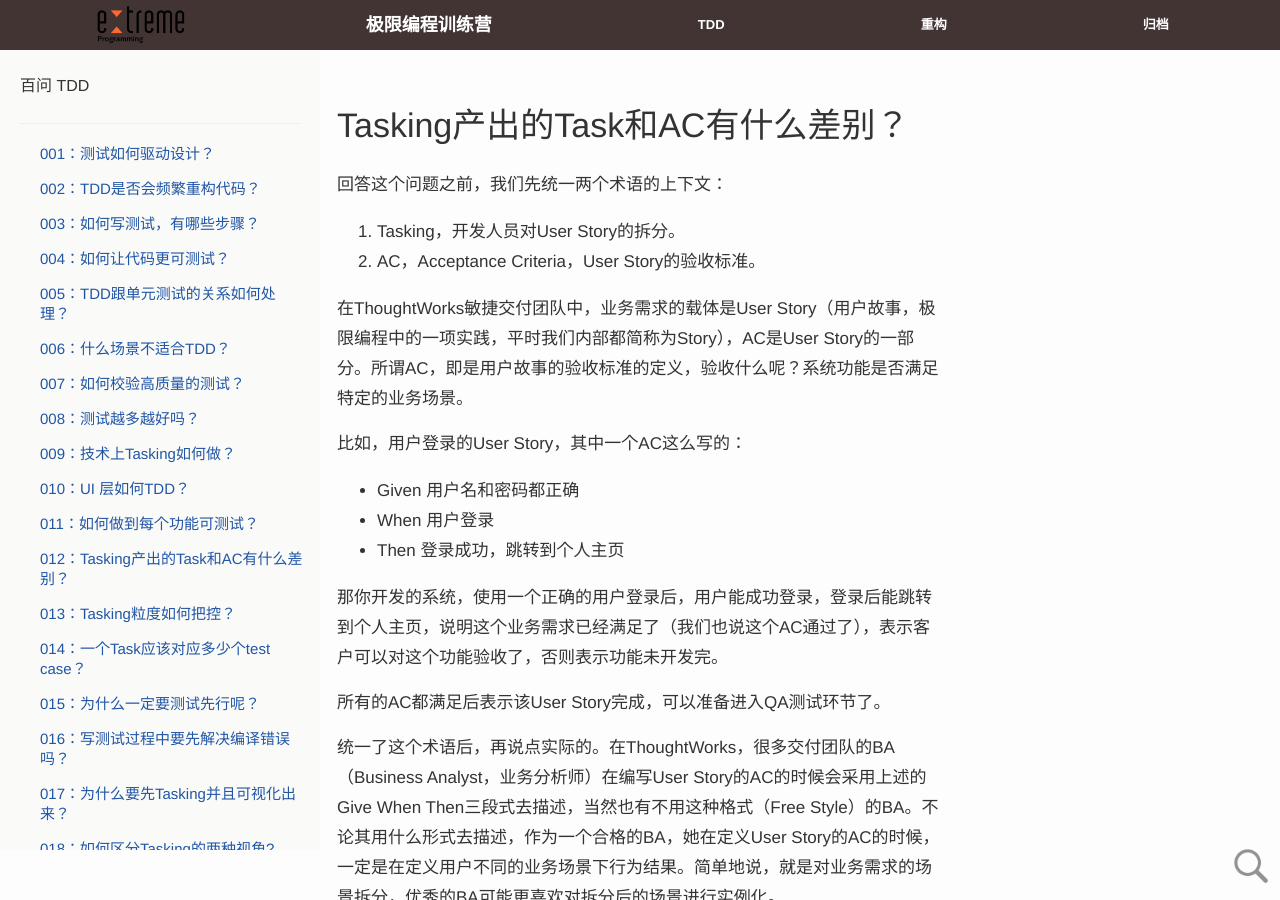
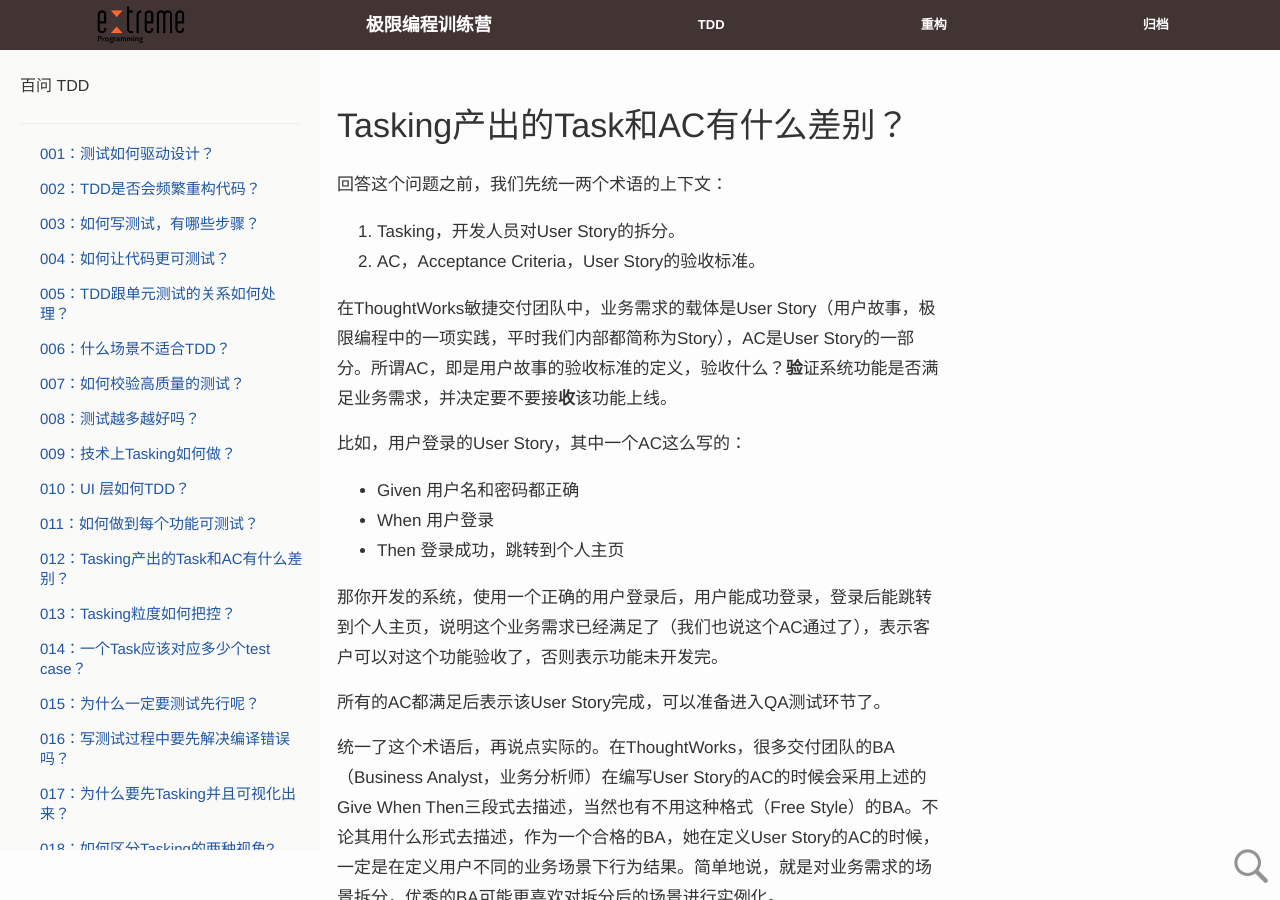
Before and after one commit to xp-bootcamp/xp-bootcamp.github.io, a Jekyll site: the page built from page/tdd/questions/012.md, in a window 1280 px wide and 900 px high. Built offline with Jekyll 4.4.1, drawn with Linux system fonts in a browser that asks for light colours; nearby versions of some CDN libraries; comment, search, counter and statistics services are not loaded; a style sheet for code colours, icons or effects is not loaded.

Commit message:
Update
Signed-off-by: Yuan Shenjian <sjyuan@thoughtworks.com>

```diff
--- a/page/tdd/questions/012.md
+++ b/page/tdd/questions/012.md
@@ -10,7 +10,7 @@ tag: tdd-question-100
 1. Tasking，开发人员对User Story的拆分。
 2. AC，Acceptance Criteria，User Story的验收标准。
 
-在ThoughtWorks敏捷交付团队中，业务需求的载体是User Story（用户故事，极限编程中的一项实践，平时我们内部都简称为Story），AC是User Story的一部分。所谓AC，即是用户故事的验收标准的定义，验收什么呢？系统功能是否满足特定的业务场景。
+在ThoughtWorks敏捷交付团队中，业务需求的载体是User Story（用户故事，极限编程中的一项实践，平时我们内部都简称为Story），AC是User Story的一部分。所谓AC，即是用户故事的验收标准的定义，验收什么？**验**证系统功能是否满足业务需求，并决定要不要接**收**该功能上线。
 
 比如，用户登录的User Story，其中一个AC这么写的：
 
```
